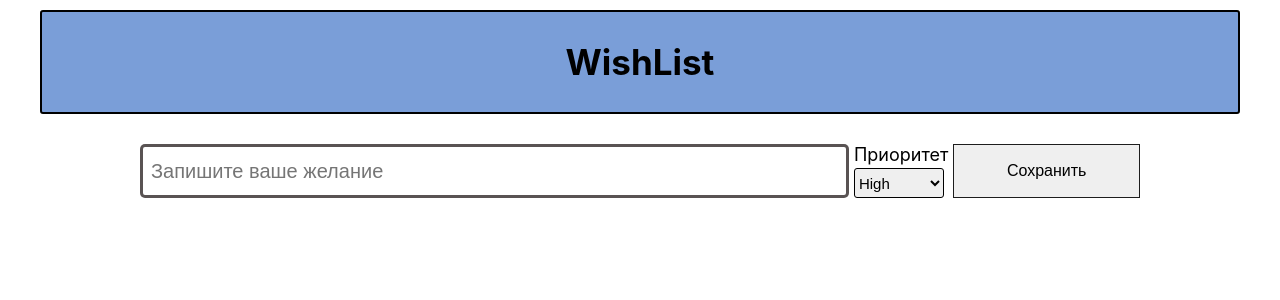
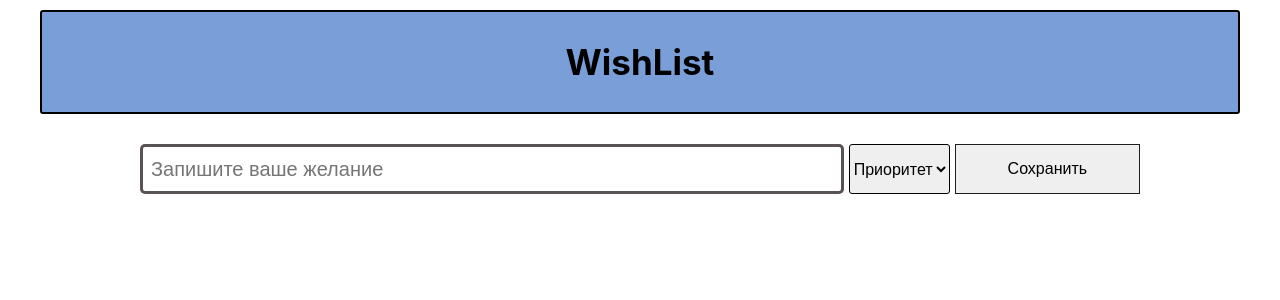
Before and after one commit to Yanius27/wishList, a React (Create React App) app: page / in a window 1280 px wide. Shown: the top 300 px of the page. Built offline with nearby package versions, Linux system fonts and the light colour scheme.

Commit message:
тестовое(доработан функционал 10.03)

```diff
--- a/src/components/AddToWish/AddToWish.js
+++ b/src/components/AddToWish/AddToWish.js
@@ -36,18 +36,17 @@ function AddToWish({ wishes, setWish }) {
         value={value}
         onChange={(e) => setValue(e.target.value)}
       />
-      <label className={styles.selectGroup}>
-        <span className={styles.selectText}>Приоритет</span>
+      {/* <span className={styles.selectText}>Приоритет</span> */}
       <select
         className={styles.priority}
         onChange={(e) => setPriority(e.target.value)}
         value={selectedPriority || undefined}
       >
+        <option>Приоритет</option>
         <option>High</option>
         <option>Medium</option>
         <option>Low</option>
       </select>
-      </label>
       <button className={styles.inputButton} onClick={() => saveWish()}>
         Сохранить
       </button>
--- a/src/components/AddToWish/AddToWish.module.css
+++ b/src/components/AddToWish/AddToWish.module.css
@@ -26,15 +26,9 @@
   border: 2px solid rgb(22, 125, 41);
 }
 
-.selectGroup {
-  display: flex;
-  flex-direction: column;
-  gap: 3px;
-}
-
-.selectText {
+/* .selectText {
   font-size: 18px;
-}
+} */
 
 .editGroup {
   display: flex;
@@ -42,9 +36,12 @@
 }
 
 .priority {
-  width: 90px;
-  height: 30px;
-  font-size: 15px;
+  width: 110px;
+  height: 50px;
+  display: flex;
+  align-items: center;
+  justify-content: center;
+  font-size: 16px;
   border: 1px solid black;
   border-radius: 3px;
 }
--- a/src/components/WishList/WishList.js
+++ b/src/components/WishList/WishList.js
@@ -2,10 +2,9 @@ import React, { useState } from "react";
 import styles from "./WishList.module.css";
 
 function WishList({ wishes, setWish }) {
-
   const [selectedWishId, setSelectedWishId] = useState(null);
   const [selectedWishValue, setSelectedWishValue] = useState("");
-  const [selectedPriority, setPriority] = useState(null);
+  const [selectedPriority, setPriority] = useState("");
 
   //удаляем желание и обновляем state желаний
   function deleteWish(item) {
@@ -24,7 +23,7 @@ function WishList({ wishes, setWish }) {
   function resetState() {
     setSelectedWishId(null);
     setSelectedWishValue("");
-    setPriority(null);
+    setPriority("");
   }
 
   //вносим в свойства нашего объекта желания актуальные значения, обновляем state желаний, обнуляем state id желания и его текста
@@ -49,12 +48,11 @@ function WishList({ wishes, setWish }) {
     const colors = {
       High: styles.high,
       Medium: styles.medium,
-      Low: styles.low
+      Low: styles.low,
     };
 
     return `${styles.wish} ${colors[priority]}`;
   }
-
 
   //возвращаем вёрстку
   return (
@@ -70,12 +68,13 @@ function WishList({ wishes, setWish }) {
                   onChange={(e) => setSelectedWishValue(e.target.value)}
                 />
                 <label className={styles.selectGroup}>
-                  <span className={styles.selectText}>Приоритет</span>
+                  {/* <span className={styles.selectText}>Приоритет</span> */}
                   <select
                     className={styles.priority}
                     onChange={(e) => setPriority(e.target.value)}
                     value={selectedPriority || undefined}
                   >
+                    <option>Приоритет</option>
                     <option>High</option>
                     <option>Medium</option>
                     <option>Low</option>
--- a/src/components/WishList/WishList.module.css
+++ b/src/components/WishList/WishList.module.css
@@ -24,6 +24,7 @@
 .wishText {
   display: flex;
   align-items: center;
+  box-sizing: border-box;
   height: 40px;
   font-size: 18px;
   background-color: rgba(255, 255, 255, 0.8);
@@ -77,14 +78,9 @@
   border: 2px solid rgb(0, 67, 12);
 }
 
-.selectGroup {
-  display: flex;
-  flex-direction: column;
-}
-
-.selectText {
+/* .selectText {
   font-size: 18px;
-}
+} */
 
 .editGroup {
   display: flex;
@@ -93,12 +89,11 @@
 }
 
 .priority {
-  width: 100px;
-  height: 30px;
-  font-size: 15px;
+  width: 120px;
+  height: 40px;
+  font-size: 16px;
   border: 1px solid black;
   border-radius: 3px;
-  margin-top: 5px;
 }
 
 .high {
```
Lines whose indentation alone changed are shown as unchanged.
